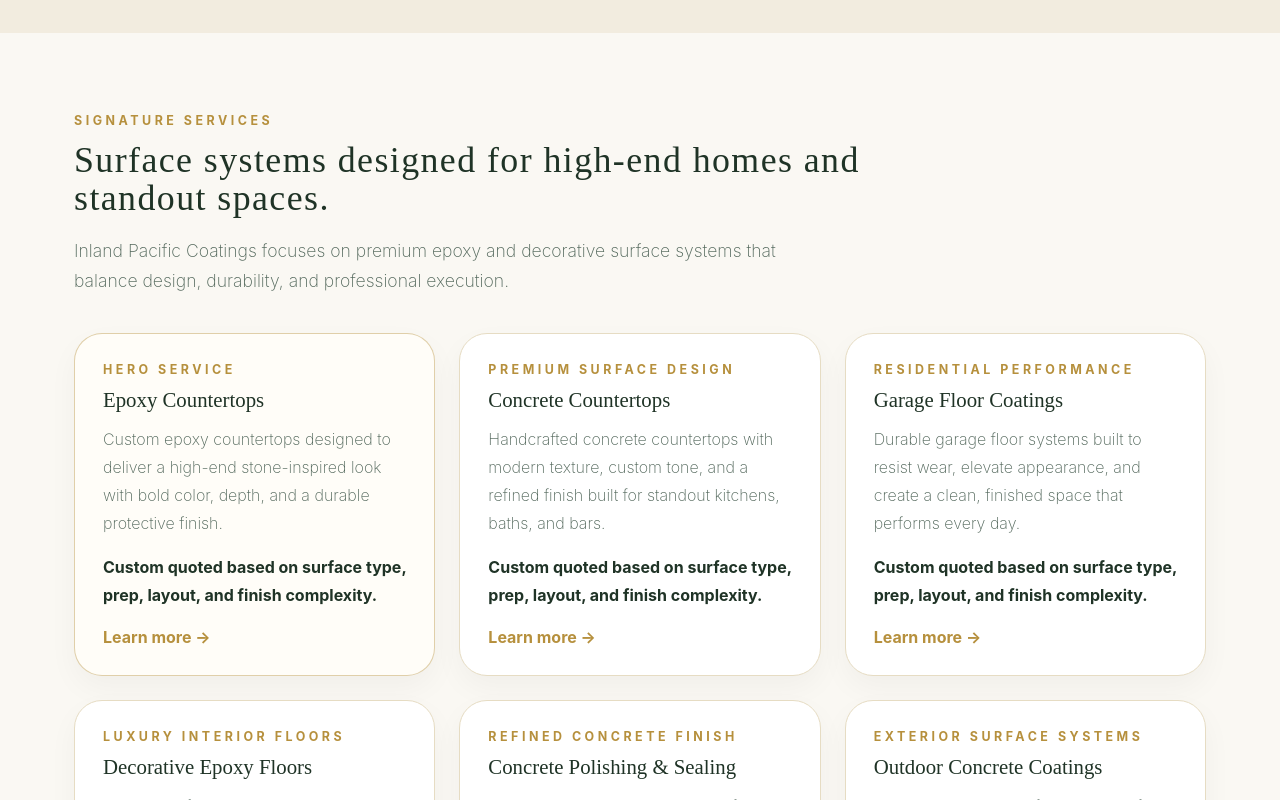
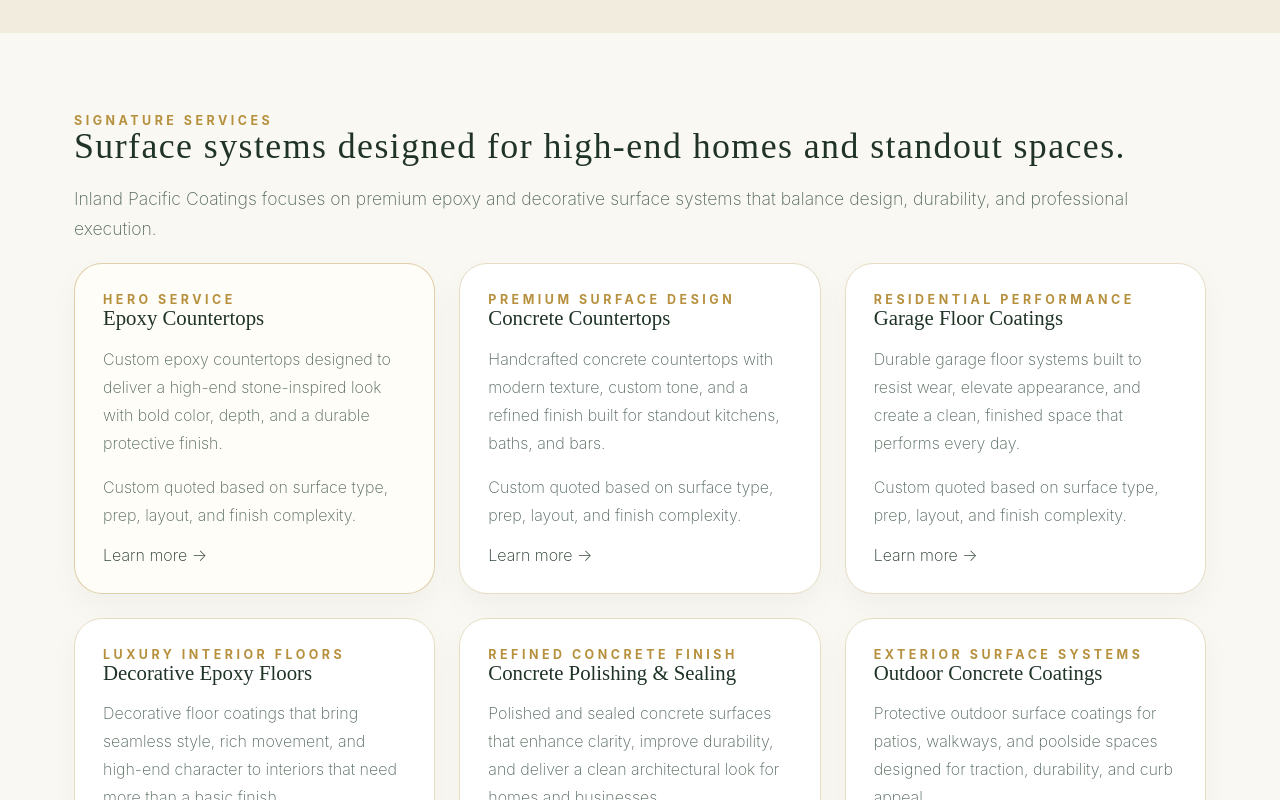
Before and after one commit to Kray93/Inland-Pacific-Coatings, a Next.js app: page / in a window 1280 px wide. Shown: the part 1280-2080 px from the top of the page. Built offline with nearby package versions, Linux system fonts and the light colour scheme; a web font is replaced by a local one.

Commit message:
add see all button page.tsx

```diff
--- a/app/page.tsx
+++ b/app/page.tsx
@@ -147,28 +147,36 @@
       <section className="section">
         <div className="container">
           <div className="eyebrow">Signature Services</div>
-          <h2 style={{ marginTop: 14, maxWidth: 880 }}>Surface systems designed for high-end homes and standout spaces.</h2>
-          <p className="lead" style={{ maxWidth: 760, marginTop: 18 }}>
+          <h2 className="services-heading">
+            Surface systems designed for high-end homes and standout spaces.
+          </h2>
+          <p className="lead services-lead">
             Inland Pacific Coatings focuses on premium epoxy and decorative surface systems that balance design,
             durability, and professional execution.
           </p>
 
-          <div className="card-grid services-grid" style={{ marginTop: 36 }}>
+          <div className="card-grid services-grid services-grid-spacing">
             {services.map((service, index) => (
               <article key={service.title} className={`card ${index === 0 ? "featured" : ""}`}>
                 <div className="eyebrow">{service.subtitle}</div>
-                <h3 style={{ marginTop: 12 }}>{service.title}</h3>
-                <p style={{ marginTop: 14 }}>{service.description}</p>
-                <p style={{ marginTop: 16, fontWeight: 700, color: "var(--ink)" }}>
+                <h3 className="service-card-title">{service.title}</h3>
+                <p className="service-card-description">{service.description}</p>
+                <p className="service-card-note">
                   Custom quoted based on surface type, prep, layout, and finish complexity.
                 </p>
-                <div style={{ marginTop: 18 }}>
-                  <Link href={service.href} style={{ color: "var(--gold)", fontWeight: 700, fontFamily: "Inter, Arial, sans-serif" }}>
+                <div className="service-card-link-wrap">
+                  <Link href={service.href} className="service-card-link">
                     Learn more →
                   </Link>
                 </div>
               </article>
             ))}
+          </div>
+
+          <div className="services-button-row">
+            <Link href="/services" className="services-button">
+              View All Services
+            </Link>
           </div>
         </div>
       </section>
```
